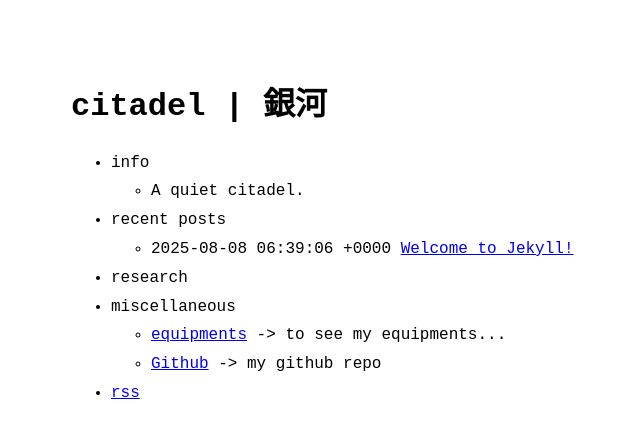
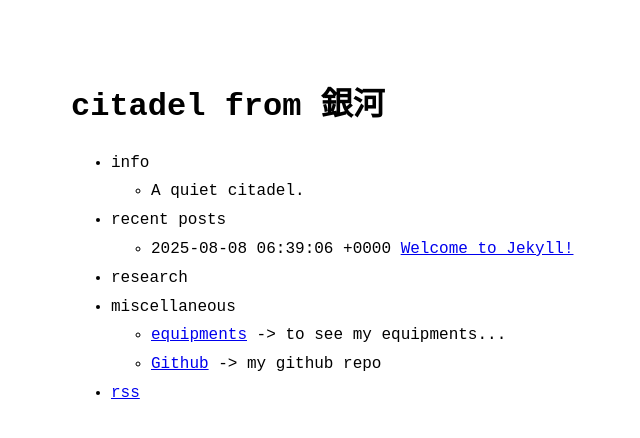
Before and after one commit to eunhanabi/citadel, a Jekyll site: the page built from index.markdown, in a window 1280 px wide. Shown: the top 438 px of the page, without its empty margins (249-889 px from the left). Built offline with Jekyll 4.4.1, drawn with Linux system fonts in a browser that asks for light colours.

Commit message:
Update site title for clarity

```diff
--- a/_config.yml
+++ b/_config.yml
@@ -18,7 +18,7 @@
 # You can create any custom variable you would like, and they will be accessible
 # in the templates via {{ site.myvariable }}.
 
-title: citadel | 銀河
+title: citadel from 銀河
 email: eunhaanabi@gmail.com
 description: >- # this means to ignore newlines until "baseurl:"
     This is my little citadel. I do what I want.
```
